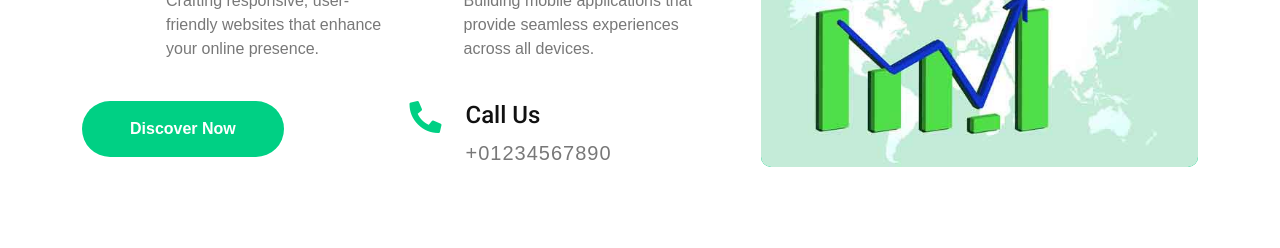
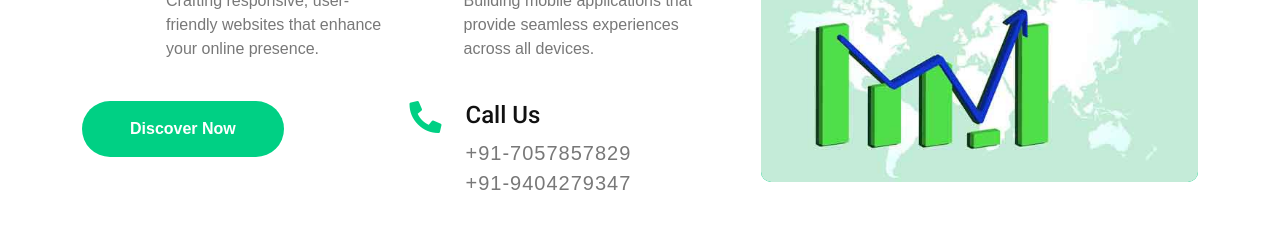
Before and after one commit to bhagwatmohite/swastik, a React (Vite) app: page / in a window 1280 px wide. Shown: the part 1240-1488 px from the top of the page. Built offline with nearby package versions, Linux system fonts and the light colour scheme.

Commit message:
add number

```diff
--- a/src/Components/About.jsx
+++ b/src/Components/About.jsx
@@ -133,7 +133,8 @@ const About = () => {
                       <i className="fas fa-phone-alt fa-2x text-primary me-4"></i>
                       <div>
                         <h4>Call Us</h4>
-                        <p className="mb-0 fs-5" style={{ letterSpacing: '1px' }}>+01234567890</p>
+                        <p className="mb-0 fs-5" style={{ letterSpacing: '1px' }}>+91-7057857829</p>
+                        <p className="mb-0 fs-5" style={{ letterSpacing: '1px' }}>+91-9404279347</p>
                       </div>
                     </div>
                   </div>
```
